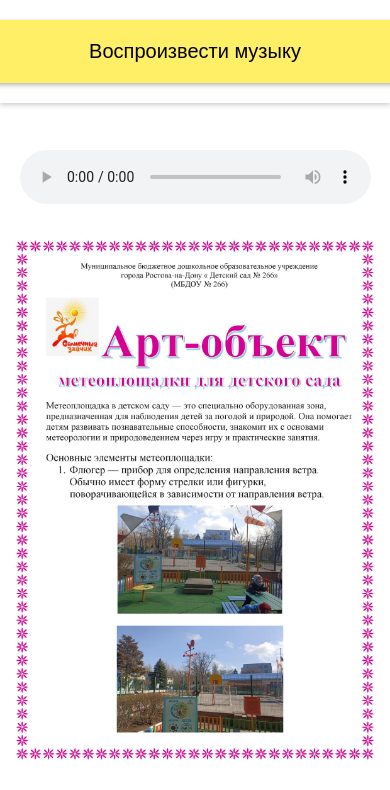
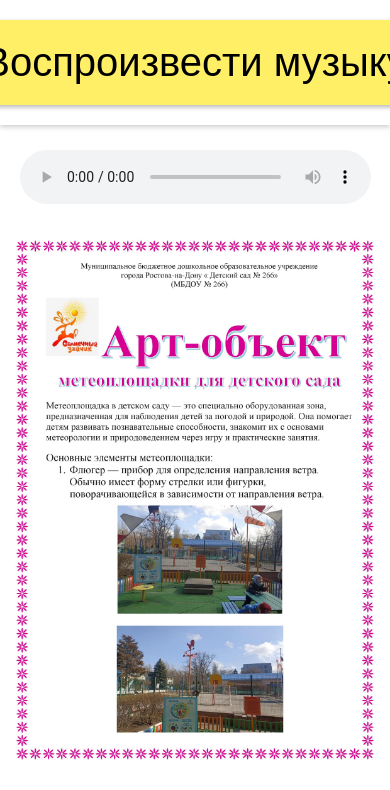
Before and after one commit to ds266/test, a plain HTML site: page index.html in a window 390 px wide. Shown: the top 790 px of the page. Drawn offline with Linux system fonts and the light colour scheme.

Commit message:
Update style.css

```diff
--- a/style.css
+++ b/style.css
@@ -1,4 +1,4 @@
-  body {
+body {
       margin: 0;
       font-family: sans-serif;
       display: flex;
@@ -29,7 +29,7 @@
       text-align: center;
       text-decoration: none;
       display: inline-block;
-      font-size: 20px;
+      font-size: 30px;
       border-radius: 5px;
       cursor: pointer;
       box-shadow: 2px 2px 5px rgba(0,0,0,0.3);
@@ -50,7 +50,7 @@
     .main {
       margin: 130px auto 0px;
       width: 100%;
-      max-width: 700px;
+      max-width: 1800px;
     }
 
     img {
@@ -58,3 +58,10 @@
       height: auto;
       display: block;
     }
+
+@media screen and (max-width: 768px) {
+    #playPauseButton {
+      font-size: 40px;
+      padding: 20px 20px;
+}
+}
```
